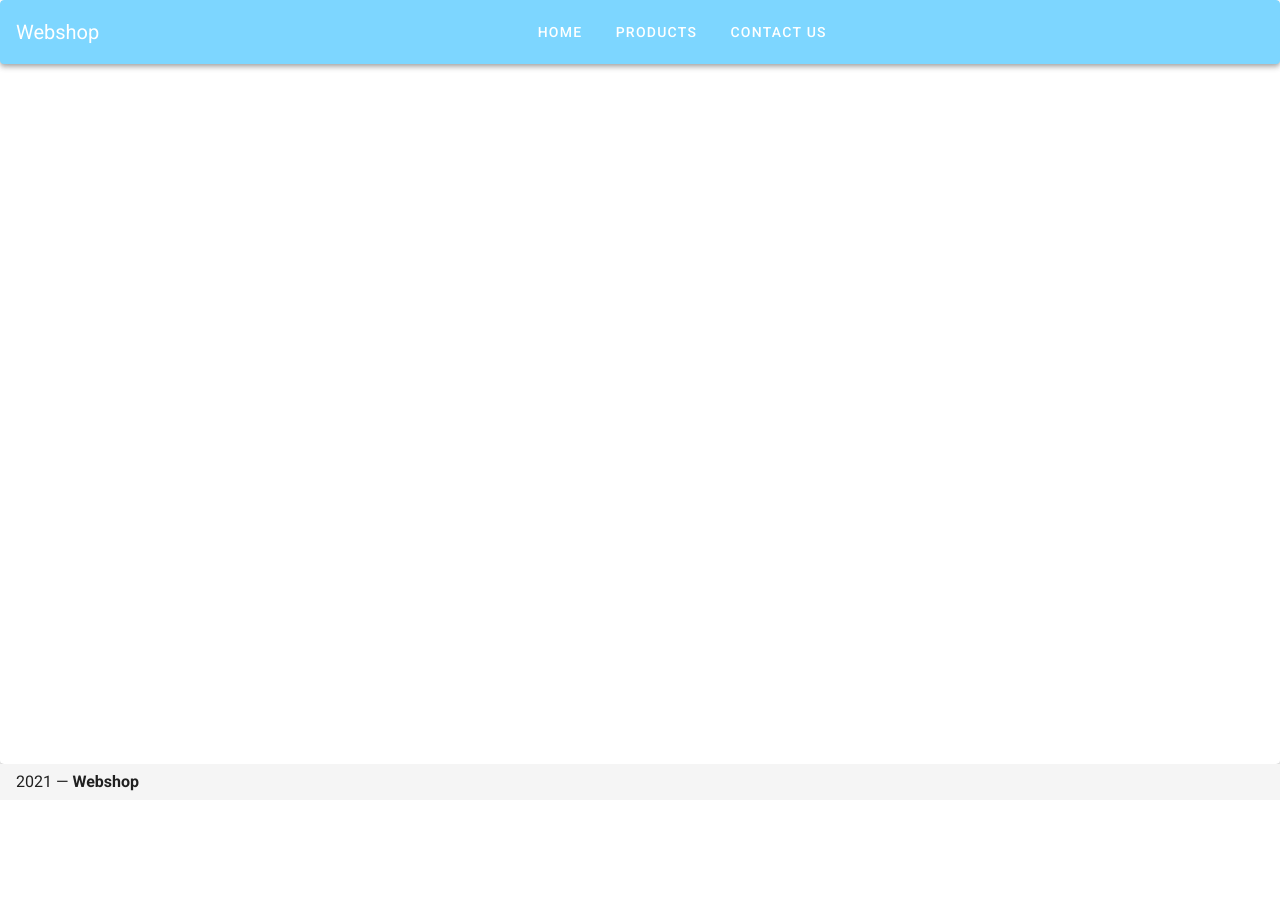
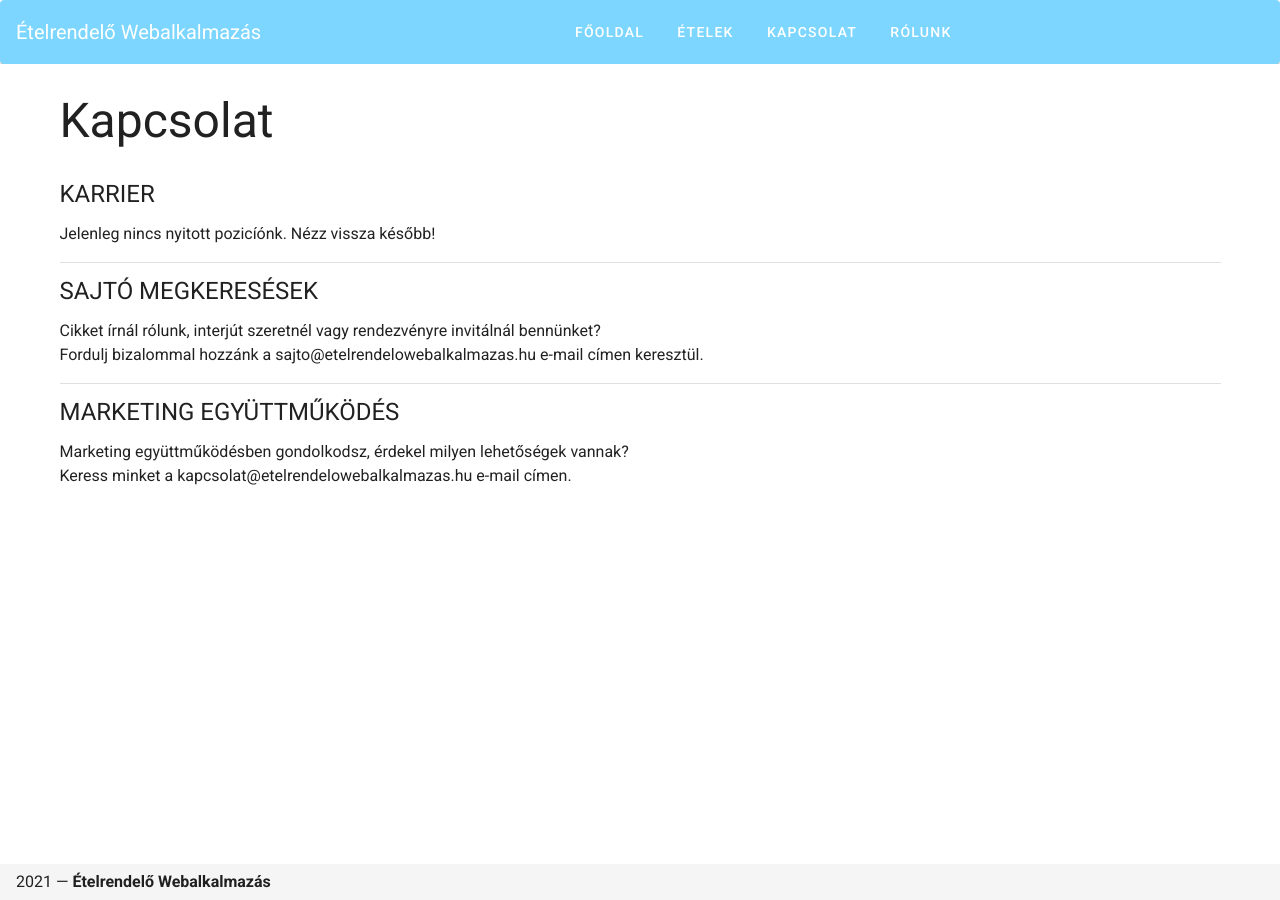
Before and after one commit to cszsofi3/Projekteszkozok-2021, a Vue app in the folder frontend/: page /contactus in a window 1280 px wide. Before the commit the page ends 800 px from the top, so only its background shows below. Built offline with nearby package versions, Linux system fonts and the light colour scheme.

Commit message:
Added logo, About Us, Contact Us
Added a logo picture, About us and Contact us pages. Containing a short text about us and how to contact us.

```diff
--- a/frontend/src/App.vue
+++ b/frontend/src/App.vue
@@ -3,18 +3,23 @@
     <!-- Fenti navigációs sáv -->
     <v-card class="overflow-hidden" height="100%">
       <v-app-bar color="rgb(125, 214, 255)" dark>
-        <v-toolbar-title>Webshop</v-toolbar-title>
+        <v-toolbar-title>Ételrendelő Webalkalmazás</v-toolbar-title>
         <v-spacer></v-spacer>
         <!-- Tab elemek -->
         <v-row justify="center" no-gutters>
           <nav>
             <router-link to="/home">
-              <v-btn color="white" text rounded class="my-2">Home</v-btn>
+              <v-btn color="white" text rounded class="my-2">Főoldal</v-btn>
             </router-link>
             <router-link to="/products">
-              <v-btn color="white" text rounded class="my-2">Products</v-btn>
+              <v-btn color="white" text rounded class="my-2">Ételek</v-btn>
             </router-link>
-            <v-btn color="white" text rounded class="my-2">Contact Us</v-btn>
+            <router-link to="/contactus">
+            <v-btn color="white" text rounded class="my-2">Kapcsolat</v-btn>
+            </router-link>
+            <router-link to="/aboutus">
+            <v-btn color="white" text rounded class="my-2">Rólunk</v-btn>
+            </router-link>
           </nav>
         </v-row>
         <v-spacer></v-spacer>
@@ -26,7 +31,7 @@
     <v-footer>
       <div>
         {{ new Date().getFullYear() }} —
-        <strong>Webshop</strong>
+        <strong>Ételrendelő Webalkalmazás</strong>
       </div>
     </v-footer>
     <v-content></v-content>
--- a/frontend/src/router/index.js
+++ b/frontend/src/router/index.js
@@ -2,15 +2,16 @@ import Vue from 'vue'
 import VueRouter from 'vue-router'
 import Products from '../views/Products.vue'
 import Home from '../views/Home.vue'
+import Contactus from '../views/Contactus.vue'
+import Aboutus from '../views/Aboutus.vue'
 
 Vue.use(VueRouter)
 
-const routes = [
-  {
+const routes = [{
         path: '/home',
         name: 'home',
         component: Home,
-    meta:{
+        meta: {
             title: 'Home'
         }
     },
@@ -18,6 +19,16 @@ const routes = [
         path: '/products',
         name: 'products',
         component: Products
+    },
+    {
+        path: '/aboutus',
+        name: 'aboutus',
+        component: Aboutus
+    },
+    {
+        path: '/contactus',
+        name: 'contactus',
+        component: Contactus
     }
 ]
 
--- /dev/null
+++ b/frontend/src/views/Aboutus.vue
@@ -0,0 +1,24 @@
+<template>
+  <v-app id="inspire">
+      <v-container>
+        <v-layout column>
+            <v-flex  class="display-2 text-xs-center my-5">Rólunk</v-flex>
+            <v-img  max-height="150"  max-width="250"  src="../images/logo.png"  contain></v-img>
+            <v-flex>
+                <div class="headline mt-3">Történetünk</div>
+                <p class="subheading mt-3">Egy kis csapat a COVID-19 járvány alatt eltökélte, hogy segít az embereken azzal, hogy ételeket szállít ki nekik. Ebből a kis csapatból alakult az Ételrendelő Webalkalmazás csapata.</p>
+            </v-flex>
+        </v-layout>
+    </v-container>
+  </v-app>
+</template>
+
+<script>
+export default {
+    name: 'Aboutus'
+}
+</script>
+
+<style>
+
+</style>
--- /dev/null
+++ b/frontend/src/views/Contactus.vue
@@ -0,0 +1,33 @@
+<template>
+  <v-app id="inspire">
+     <v-container>
+        <v-layout column>
+            <v-flex  class="display-2 text-xs-center my-5">Kapcsolat</v-flex>
+            <v-flex>
+                <div class="headline mt-3">KARRIER</div>
+                <p class="subheading mt-3">Jelenleg nincs nyitott pozicíónk. Nézz vissza később!</p>
+            </v-flex>
+            <v-divider></v-divider>
+            <v-flex>
+                <div class="headline mt-3">SAJTÓ MEGKERESÉSEK</div>
+                <p class="subheading mt-3">Cikket írnál rólunk, interjút szeretnél vagy rendezvényre invitálnál bennünket?<br> Fordulj bizalommal hozzánk a sajto@etelrendelowebalkalmazas.hu e-mail címen keresztül.</p>
+            </v-flex>
+            <v-divider></v-divider>
+            <v-flex>
+                <div class="headline mt-3">MARKETING EGYÜTTMŰKÖDÉS</div>
+                <p class="subheading mt-3">Marketing együttműködésben gondolkodsz, érdekel milyen lehetőségek vannak?<br> Keress minket a kapcsolat@etelrendelowebalkalmazas.hu e-mail címen.</p>
+            </v-flex>
+        </v-layout>
+    </v-container>
+  </v-app>
+</template>
+
+<script>
+export default {
+    name: 'Contactus'
+}
+</script>
+
+<style>
+
+</style>
--- a/frontend/src/views/Home.vue
+++ b/frontend/src/views/Home.vue
@@ -2,7 +2,7 @@
   <v-app id="inspire">
       <v-card>
           <v-card-text>
-              <p>Welocme</p>
+              <p>Welcome</p>
           </v-card-text>
       </v-card>
   </v-app>
--- a/frontend/vue.config.js
+++ b/frontend/vue.config.js
@@ -2,7 +2,10 @@ module.exports = {
     'transpileDependencies': [
         'vuetify'
     ],
+
     chainWebpack: config => {
         config.module.rules.delete('eslint');
     },
+
+    publicPath: ''
 }
```
Also changed, not shown: frontend/src/images/logo.png (added), 1 other file (tests, documents, lock files or other folders). Lines whose indentation alone changed are shown as unchanged.
